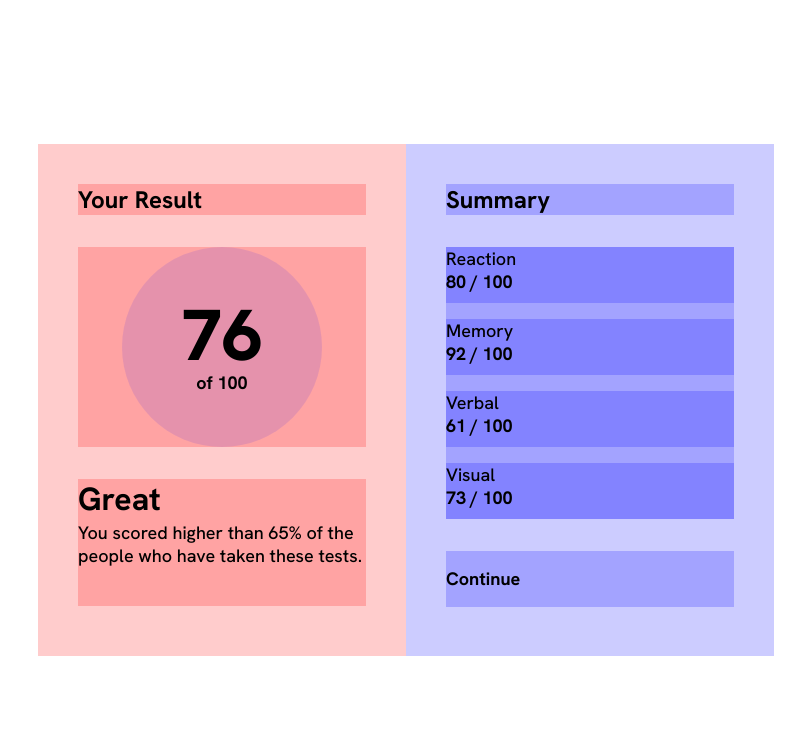
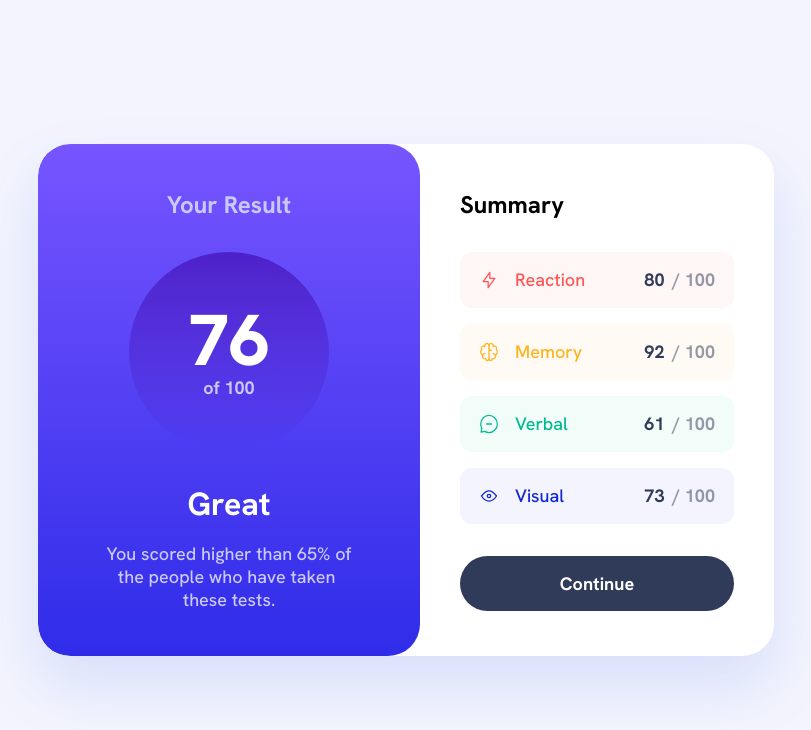
Before and after one commit to JavierBautistaOrtigosa/fm-newbie-results-summary-component, a plain HTML site: page index.html in a window 1280 px wide. Shown: the whole page, without its empty margins (234-1045 px from the left). Drawn offline with Linux system fonts and the light colour scheme.

Commit message:
Major CSS changes. Working on responsiveness

```diff
--- a/index.html
+++ b/index.html
@@ -17,7 +17,7 @@
         <div class="section">
             <div class="card__container">
                 <div class="card__result">
-                    <div class="card__title tp4">Your Result</div>
+                    <div class="card__result-title tp4">Your Result</div>
                     <div class="card__score">
                         <div class="card__score-circle">
                             <div class="card__score-main tp1">76</div>
@@ -26,7 +26,7 @@
                     </div>
                     <div class="card__message">
                         <div class="card__message-main tp3">Great</div>
-                        <div class="card__message-description tp5m">You scored higher than 65% of the people who have taken these tests.</div>
+                        <div class="card__message-description tp5m">You scored higher than 65% of the people who have taken&nbsp these tests.</div>
                     </div>
                 </div>
                 <div class="card__summary">
@@ -34,18 +34,18 @@
                     <div class="card__stats">
                         <div class="card__stat card__stat--reaction">
                             <div class="card__stat-info">
-                                <!-- <img src="/images/icon-reaction.svg" alt="Reaction icon" class="card__stat-icon" /> -->
+                                <img src="/images/icon-reaction.svg" alt="Reaction icon" class="card__stat-icon" />
                                 <span class="card__stat-label tp5m">Reaction</span>
                             </div>
                             <span class="card__stat-score">
                                 <span class="card__stat-score--primary tp5b">80</span>
-                                <span class="card__stat-score--secondary tp5b">/ 100</span>
+                                <span class="card__stat-score--secondary tp5b"> / 100</span>
                             </span>
                         </div>
 
                         <div class="card__stat card__stat--memory">
                             <div class="card__stat-info">
-                                <!-- <img src="/images/icon-memory.svg" alt="Memory icon" class="card__stat-icon" /> -->
+                                <img src="/images/icon-memory.svg" alt="Memory icon" class="card__stat-icon" />
                                 <span class="card__stat-label tp5m">Memory</span>
                             </div>
                             <span class="card__stat-score">
@@ -56,7 +56,7 @@
 
                         <div class="card__stat card__stat--verbal">
                             <div class="card__stat-info">
-                                <!-- <img src="/images/icon-verbal.svg" alt="Verbal icon" class="card__stat-icon" /> -->
+                                <img src="/images/icon-verbal.svg" alt="Verbal icon" class="card__stat-icon" />
                                 <span class="card__stat-label tp5m">Verbal</span>
                             </div>
                             <span class="card__stat-score">
@@ -67,7 +67,7 @@
 
                         <div class="card__stat card__stat--visual">
                             <div class="card__stat-info">
-                                <!-- <img src="/images/icon-visual.svg" alt="Visual icon" class="card__stat-icon" /> -->
+                                <img src="/images/icon-visual.svg" alt="Visual icon" class="card__stat-icon" />
                                 <span class="card__stat-label tp5m">Visual</span>
                             </div>
                             <span class="card__stat-score">
--- a/styles.css
+++ b/styles.css
@@ -1,5 +1,5 @@
-@import './colors.css';
-@import './typography.css';
+@import "./colors.css";
+@import "./typography.css";
 
 *,
 *::before,
@@ -27,22 +27,28 @@ button {
     display: flex;
     align-items: center;
     justify-content: center;
+    border-radius: 2rem;
+    overflow: hidden;
 }
+
+/* ----- card__result section ----- */
 
 .card__result {
     height: 100%;
-    padding: 2.5rem;
+    padding: 2.813rem 3.375rem;
     flex: 1;
     display: flex;
     flex-direction: column;
     gap: 2rem;
-    background-color: rgba(255, 0, 0, 0.2);
+    border-radius: 2rem;
 }
 
-.card__title {
+.card__result-title {
+    display: flex;
+    align-items: center;
+    justify-content: center;
     height: 31px;
     width: 100%;
-    background-color: rgba(255, 0, 0, 0.2);
 }
 
 .card__score {
@@ -51,7 +57,6 @@ button {
     display: flex;
     align-items: center;
     justify-content: center;
-    background-color: rgba(255, 0, 0, 0.2);
 }
 .card__score-circle {
     height: 200px;
@@ -61,60 +66,177 @@ button {
     align-items: center;
     justify-content: center;
     border-radius: 100px;
-    background-color: rgba(0, 0, 255, 0.1);
 }
 
 .card__message {
     height: 127px;
     width: 100%;
-    background-color: rgba(255, 0, 0, 0.2);
+    display: flex;
+    flex-direction: column;
+    gap: 1rem;
 }
+
+.card__message-main {
+    display: flex;
+    align-content: center;
+    justify-content: center;
+}
+
+.card__message-description {
+    text-align: center;
+}
+
+/* ----- card__summary section ----- */
 
 .card__summary {
     height: 100%;
-    padding: 2.5rem;
+    padding: 2.813rem 2.5rem;
     flex: 1;
     display: flex;
     flex-direction: column;
     gap: 2rem;
-    background-color: rgba(0, 0, 255, 0.2);
 }
 
 .card__summary-title {
     height: 31px;
     width: 100%;
-    background-color: rgba(0, 0, 255, 0.2);
-
 }
 
 .card__stats {
     height: 272px;
-    width: 100%;
+    max-width: 288px;
     display: flex;
     flex-direction: column;
     gap: 1rem;
-    background-color: rgba(0, 0, 255, 0.2);
 }
 
 .card__stat {
     height: 56px;
-    background-color: rgba(0, 0, 255, 0.2);
+    display: flex;
+    flex-direction: row;
+    align-items: center;
+    justify-content: space-between;
+    padding: 0 1.188rem;
+    border-radius: 0.75rem;
+}
+
+.card__stat-info {
+    display: flex;
+    align-content: center;
+    justify-content: flex-start;
+    gap: 1rem;
+}
+
+.card__stat-score {
+    display: flex;
+    align-items: center;
+    justify-content: center;
+    gap: 0.5rem;
 }
 
 button {
     height: 56px;
     width: 100%;
-    background-color: rgba(0, 0, 255, 0.2);
+    display: flex;
+    align-items: center;
+    justify-content: center;
+    border-radius: 8rem;
 }
 
-/* Above 640px */
-@media (min-width: 640px) {
+/* ----- card__result colors ----- */
+
+body {
+    background-color: var(--blue-50);
+}
+
+.card__container {
+    background-color: var(--white);
+    box-shadow: 0 30px 60px 0 rgba(61, 108, 236, 0.15);
+}
+
+.card__result-title,
+.card__score-secondary,
+.card__message-description {
+    color: var(--navy-200);
+}
+
+.card__score-main,
+.card__message-main,
+button {
+    color: var(--white);
+}
+
+.card__result {
+    background: linear-gradient(180deg, var(--gradient-2-top) 0%, var(--gradient-2-bottom) 100%);
+}
+
+.card__score-circle {
+    background: linear-gradient(180deg, var(--gradient-1-top) 0%, var(--gradient-1-bottom) 100%);
+}
+
+.card__stat--reaction {
+    background-color: var(--red-50);
+}
+.card__stat--memory {
+    background-color: var(--yellow-50);
+}
+.card__stat--verbal {
+    background-color: var(--green-50);
+}
+.card__stat--visual {
+    background-color: var(--blue-50);
+}
+
+.card__stat--reaction .card__stat-label {
+    color: var(--red-400);
+}
+
+.card__stat--memory .card__stat-label {
+    color: var(--yellow-400);
+}
+
+.card__stat--verbal .card__stat-label {
+    color: var(--green-500);
+}
+
+.card__stat--visual .card__stat-label {
+    color: var(--blue-800);
+}
+
+.card__stat-score--primary {
+    color: var(--navy-950);
+}
+
+.card__stat-score--secondary {
+    color: var(--navy-950);
+    opacity: 0.5;
+}
+
+button {
+    background-color: var(--navy-950);
+}
+
+/* ----- Media Queries ----- */
+
+/* ----- Above 769px ----- */
+@media (min-width:769px) {
+    .card__message-description {
+        padding: 0 0.8rem;
+    }
+}
+
+/* ----- Above 640px ----- */
+@media (min-width: 640px) and (max-width:768px) {
     .section {
         margin: 0 1.5rem;
     }
+
+    .card__result {
+        padding: 2.813rem 4.313rem;
+    }
 }
 
-/* Below 639px */
+/* ----- Below 639px ----- */
 @media (max-width: 639px) {
     .section {
         margin: 2.5rem;
@@ -131,9 +253,67 @@ button {
     }
 }
 
-/* Below 375px */
+/* ----- Below 375px ----- */
 @media (max-width: 375px) {
     .section {
         margin: 0;
     }
+    .card__container {
+        border-radius: 0;
+    }
+    .card__result {
+        border-radius: 0 0 2rem 2rem;
+    }
+    /* Compound selector */
+    .card__result-title.tp4,
+    .card__summary-title.tp4 {
+        /* Overrides tp4. It adds tp5b values */
+        font-family: "Hanken Grotesk", sans-serif;
+        font-weight: 700;
+        font-size: 1.125rem;
+        line-height: 1.3;
+        letter-spacing: 0;
+    }
+    .card__score-main.tp1 {
+        /* Overrides tp1. It adds tp2 values */
+        font-family: "Hanken Grotesk", sans-serif;
+        font-weight: 800;
+        font-size: 3.5rem;
+        line-height: 1;
+        letter-spacing: 0;
+    }
+    .card__score-secondary.tp5b {
+        /* Overrides tp5b. It adds tp6b values */
+        font-family: "Hanken Grotesk", sans-serif;
+        font-weight: 700;
+        font-size: 1rem;
+        line-height: 1.3;
+        letter-spacing: 0;
+    }
+    .card__message-main.tp3 {
+        /* Overrides tp3. It adds tp4 values */
+        font-family: "Hanken Grotesk", sans-serif;
+        font-weight: 700;
+        font-size: 1.5rem;
+        line-height: 1.3;
+        letter-spacing: 0;
+    }
+    .card__message-description.tp5m,
+    .card__stat-label.tp5m {
+        /* Overrides tp5m. It adds tp6m values */
+        font-family: "Hanken Grotesk", sans-serif;
+        font-weight: 500;
+        font-size: 1rem;
+        line-height: 1.3;
+        letter-spacing: 0;
+    }
+    .card__stat-score--primary.tp5b,
+    .card__stat-score--secondary.tp5b {
+        /* Overrides tp5b. It adds tp6b values */
+        font-family: "Hanken Grotesk", sans-serif;
+        font-weight: 700;
+        font-size: 1rem;
+        line-height: 1.3;
+        letter-spacing: 0;
+    }
 }
--- a/typography.css
+++ b/typography.css
@@ -3,17 +3,17 @@
 /* Preset 1 */
 .tp1 {
   font-family: "Hanken Grotesk", sans-serif;
-  font-weight: 800;       /* font-extrabold */
-  font-size: 4.5rem;      /* text-7xl */
-  line-height: 1;         /* leading-none */
-  letter-spacing: 0;      /* tracking-normal */
+  font-weight: 800;
+  font-size: 4.5rem;
+  line-height: 1;
+  letter-spacing: 0;
 }
 
 /* Preset 2 */
 .tp2 {
   font-family: "Hanken Grotesk", sans-serif;
   font-weight: 800;
-  font-size: 3.5rem;      /* text-6xl */
+  font-size: 3.5rem;
   line-height: 1;
   letter-spacing: 0;
 }
@@ -21,8 +21,8 @@
 /* Preset 3 */
 .tp3 {
   font-family: "Hanken Grotesk", sans-serif;
-  font-weight: 700;       /* font-bold */
-  font-size: 2rem;        /* text-4xl */
+  font-weight: 700;
+  font-size: 2rem;
   line-height: 1.3;
   letter-spacing: 0;
 }
@@ -31,7 +31,7 @@
 .tp4 {
   font-family: "Hanken Grotesk", sans-serif;
   font-weight: 700;
-  font-size: 1.5rem;      /* text-3xl */
+  font-size: 1.5rem;
   line-height: 1.3;
   letter-spacing: 0;
 }
@@ -40,7 +40,7 @@
 .tp5b {
   font-family: "Hanken Grotesk", sans-serif;
   font-weight: 700;
-  font-size: 1.125rem;    /* text-xl */
+  font-size: 1.125rem;
   line-height: 1.3;
   letter-spacing: 0;
 }
@@ -48,7 +48,7 @@
 /* Preset 5 Medium */
 .tp5m {
   font-family: "Hanken Grotesk", sans-serif;
-  font-weight: 500;       /* font-medium */
+  font-weight: 500;
   font-size: 1.125rem;
   line-height: 1.3;
   letter-spacing: 0;
@@ -58,7 +58,7 @@
 .tp6b {
   font-family: "Hanken Grotesk", sans-serif;
   font-weight: 700;
-  font-size: 1rem;        /* text-lg */
+  font-size: 1rem;
   line-height: 1.3;
   letter-spacing: 0;
 }
```
